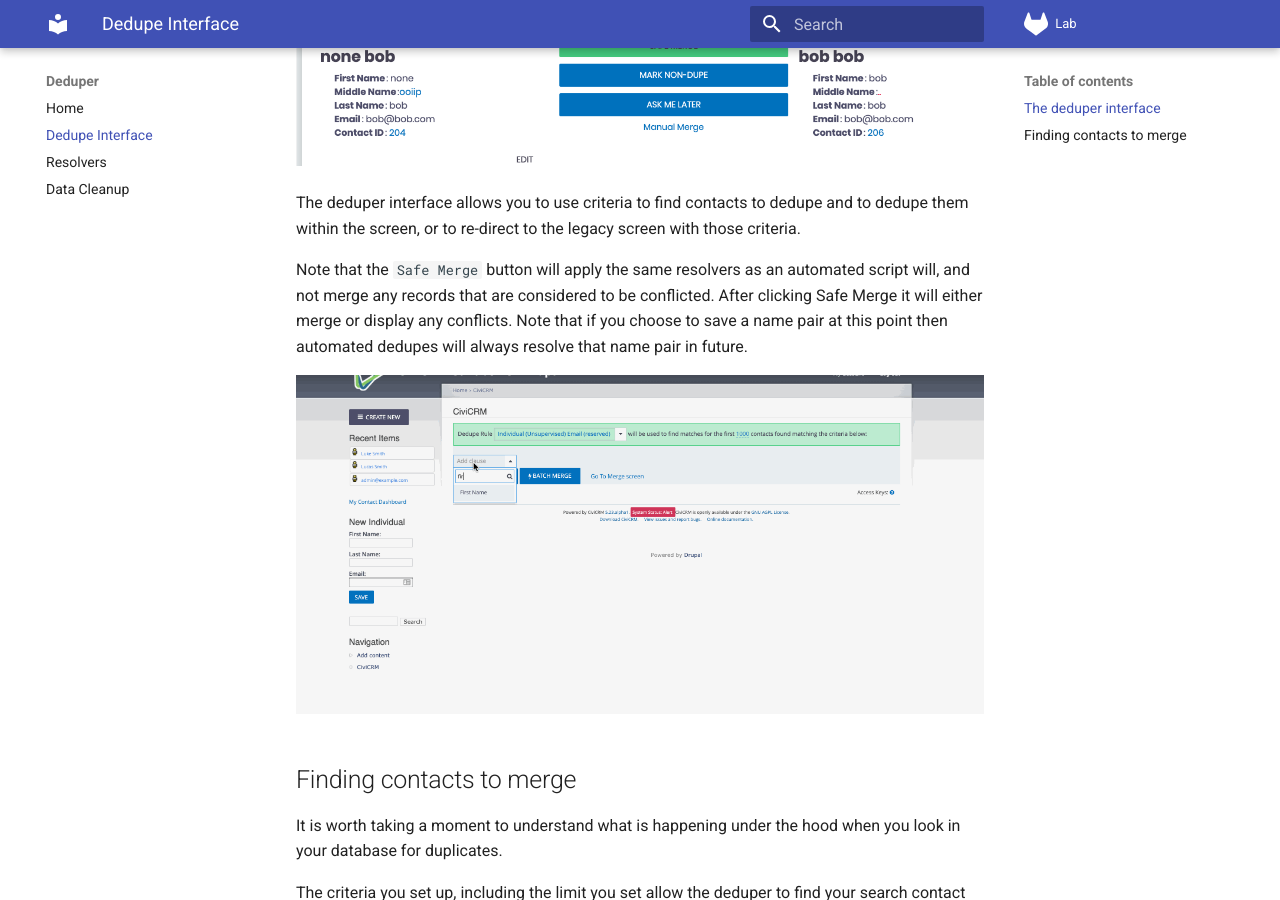
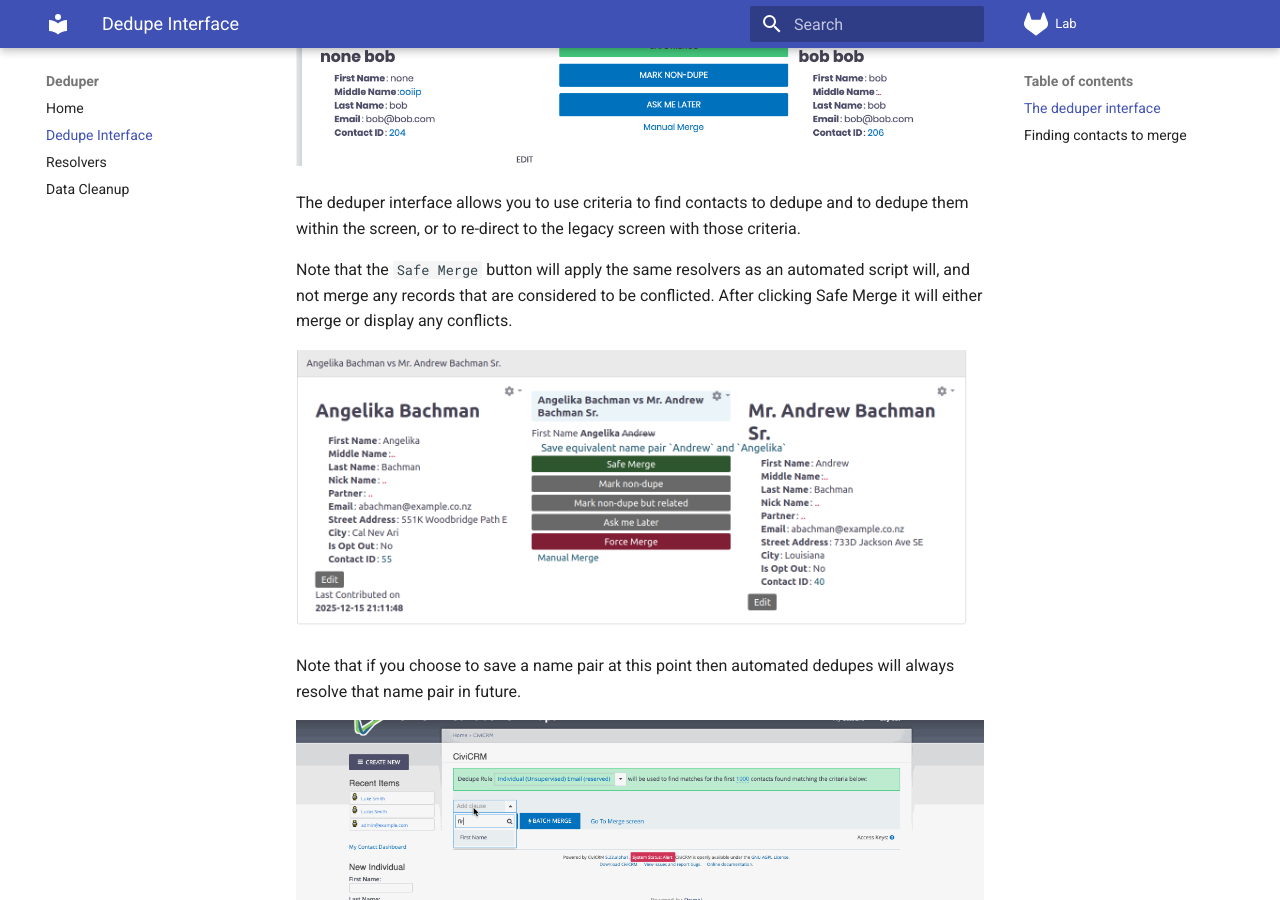
Before and after one commit to eileenmcnaughton/deduper, an MkDocs documentation site: the page built from docs/deduper-interface.md, in a window 1280 px wide and 900 px high, scrolled down 362 px. Built offline with MkDocs 1.6.1 and Material for MkDocs 9.7.7, drawn with Linux system fonts in a browser that asks for light colours.

Commit message:
Also add conflict to the interface page

```diff
--- a/docs/deduper-interface.md
+++ b/docs/deduper-interface.md
@@ -7,8 +7,11 @@ to dedupe them within the screen, or to re-direct to the legacy screen with thos
 
 Note that the `Safe Merge` button will apply the same resolvers as an automated script
 will, and not merge any records that are considered to be conflicted. After clicking
-Safe Merge it will either merge or display any conflicts. Note that
-if you choose to save a name pair at this point then automated dedupes
+Safe Merge it will either merge or display any conflicts.
+
+![Conflicts when merging](images/conflict_on_merge.png "Conflicts when merging")
+
+Note that if you choose to save a name pair at this point then automated dedupes
 will always resolve that name pair in future.
 
 ![Deduper Screen](images/lukeNamePair.gif?raw=true "Saving a name pair")
```
